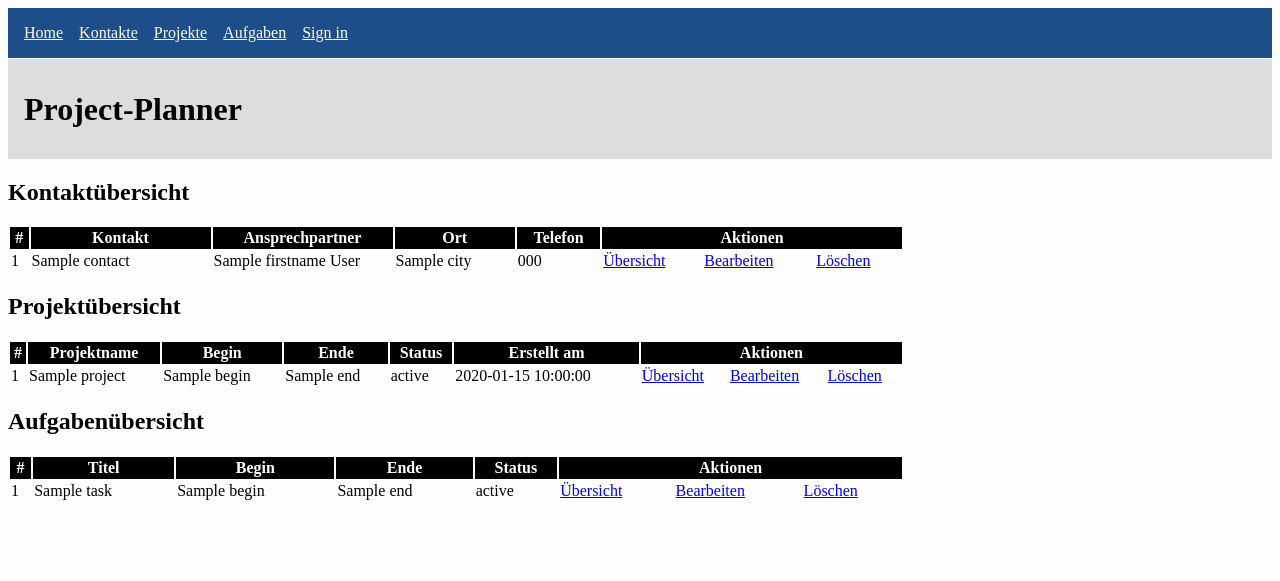
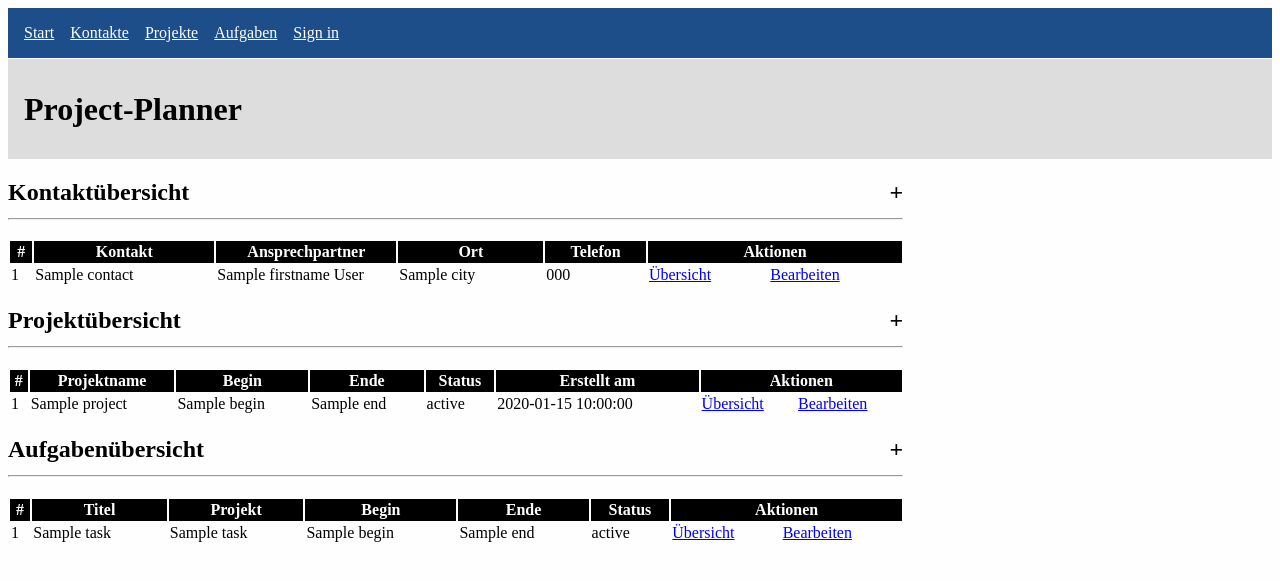
Before and after one commit to heinrichschiller/projectplanner, a PHP site: template template/mainpage.phtml in a window 1280 px wide. Shown: the top 581 px of the page. Run offline with PHP 8.4, Linux system fonts and the light colour scheme; the template is opened without the code that fills it: most values are stand-ins (such as "Sample title", 1, 10 or a date in 2020); data that the repository does not hold is empty.

Commit message:
#EXTEND 'software'

```diff
--- a/lib/Controller/ProjectController.php
+++ b/lib/Controller/ProjectController.php
@@ -54,7 +54,7 @@ class ProjectController extends Base
 
         $id = $projectList->getContactId();
         $contactList = $contact->getContact($id);
-        $taskList = $task->getContactTasks($id);
+        $taskList = $task->getContactTasks($params['id']);
 
         $list = [
             'contact' => $contactList,
--- a/lib/Model/Resource/ProjectResource.php
+++ b/lib/Model/Resource/ProjectResource.php
@@ -130,7 +130,7 @@ class ProjectResource extends Base
                 :status,
                 :contact_id)
         ";
-echo '<pre>';var_dump($values);
+
         $con = $this->connect();
 
         $stmt = $con->prepare($sql);
--- a/skin/css/style.css
+++ b/skin/css/style.css
@@ -2,6 +2,10 @@
 
 body {
     background-color: #fefefe;
+}
+
+h2 {
+    width: 37.3em;
 }
 
 nav {
@@ -14,6 +18,28 @@ nav {
 ul {
     padding: 0px;
     list-style: none;
+}
+
+header {
+    margin-top: -1.3em;
+    height: 100px;
+    line-height: 100px;
+    background-color: #ddd;
+}
+
+fieldset {
+    border: 1px solid rgba(128,128,128,0.5);
+    border-radius: 0.2em;
+}
+
+table {
+    width: 56em;
+}
+
+th {
+    border: 1px solid black;
+    background-color: black;
+    color: #fefefe;
 }
 
 .container {
@@ -56,26 +82,13 @@ ul {
     background-color: rgb(9, 58, 107);
 }
 
-header {
-    margin-top: -1.3em;
-    height: 100px;
-    line-height: 100px;
-    background-color: #ddd;
+.button-light {
+    color: black;
+    text-decoration: none;
 }
 
-fieldset {
-    border: 1px solid rgba(128,128,128,0.5);
-    border-radius: 0.2em;
-}
-
-table {
-    width: 56em;
-}
-
-th {
-    border: 1px solid black;
-    background-color: black;
-    color: #fefefe;
+.element-pos-right {
+    float: right;
 }
 
 .contact,
--- a/template/contact.phtml
+++ b/template/contact.phtml
@@ -8,7 +8,7 @@
     <body>
         <nav>
             <ul class="navigation">
-                <li><a href="<?php echo \App::getBaseUrl(); ?>index/main">Home</a></li>
+                <li><a href="<?php echo \App::getBaseUrl(); ?>index/main">Start</a></li>
                 <li><a href="<?php echo \App::getBaseUrl(); ?>contact/index">Kontakte</a></li>
                 <li><a href="<?php echo \App::getBaseUrl(); ?>project/index">Projekte</a></li>
                 <li><a href="<?php echo \App::getBaseUrl(); ?>task/index">Aufgaben</a></li>
--- a/template/contact_overview.phtml
+++ b/template/contact_overview.phtml
@@ -8,7 +8,7 @@
     <body>
         <nav>
             <ul class="navigation">
-                <li><a href="<?php echo \App::getBaseUrl(); ?>index/main">Home</a></li>
+                <li><a href="<?php echo \App::getBaseUrl(); ?>index/main">Start</a></li>
                 <li><a href="<?php echo \App::getBaseUrl(); ?>contact/index">Kontakte</a></li>
                 <li><a href="<?php echo \App::getBaseUrl(); ?>project/index">Projekte</a></li>
                 <li><a href="<?php echo \App::getBaseUrl(); ?>task/index">Aufgaben</a></li>
--- a/template/contacts_overview.phtml
+++ b/template/contacts_overview.phtml
@@ -8,7 +8,7 @@
     <body>
         <nav>
             <ul class="navigation">
-                <li><a href="<?php echo \App::getBaseUrl(); ?>index/main">Home</a></li>
+                <li><a href="<?php echo \App::getBaseUrl(); ?>index/main">Start</a></li>
                 <li><a href="<?php echo \App::getBaseUrl(); ?>contact/index">Kontakte</a></li>
                 <li><a href="<?php echo \App::getBaseUrl(); ?>project/index">Projekte</a></li>
                 <li><a href="<?php echo \App::getBaseUrl(); ?>task/index">Aufgaben</a></li>
--- a/template/insert_task.phtml
+++ b/template/insert_task.phtml
@@ -8,7 +8,7 @@
     <body>
         <nav>
             <ul class="navigation">
-                <li><a href="<?php echo \App::getBaseUrl(); ?>index/main">Home</a></li>
+                <li><a href="<?php echo \App::getBaseUrl(); ?>index/main">Start</a></li>
                 <li><a href="<?php echo \App::getBaseUrl(); ?>contact/index">Kontakte</a></li>
                 <li><a href="<?php echo \App::getBaseUrl(); ?>project/index">Projekte</a></li>
                 <li><a href="<?php echo \App::getBaseUrl(); ?>task/index">Aufgaben</a></li>
--- a/template/login.phtml
+++ b/template/login.phtml
@@ -17,11 +17,8 @@
             <div>
                 <button type="submit" class="btn btn-lg btn-primary btn-block">Sign in</button>
             </div>
-            <div class="form-group back-to-mainpage">
-                <a href="<?php echo \App::getBaseUrl(); ?>index/login"><span>Back to mainpage</span></a>
-            </div>
             <div class="form-group">
-                <p>© 2017-2018</p>
+                <p>©Heinrich Schiller 2017-2019</p>
             </div>
         </form>
     </body>
--- a/template/mainpage.phtml
+++ b/template/mainpage.phtml
@@ -8,7 +8,7 @@
     <body>
         <nav>
             <ul class="navigation">
-                <li><a href="<?php echo \App::getBaseUrl(); ?>index/main">Home</a></li>
+                <li><a href="<?php echo \App::getBaseUrl(); ?>index/main">Start</a></li>
                 <li><a href="<?php echo \App::getBaseUrl(); ?>contact/index">Kontakte</a></li>
                 <li><a href="<?php echo \App::getBaseUrl(); ?>project/index">Projekte</a></li>
                 <li><a href="<?php echo \App::getBaseUrl(); ?>task/index">Aufgaben</a></li>
@@ -26,7 +26,12 @@
         </header>
         <!-- Kontaktnübersicht -->
         <div>
-            <h2>Kontaktübersicht</h2>
+            <div>
+                <h2>Kontaktübersicht
+                    <span class="element-pos-right"><a class="button-light" href="<?= \App::getBaseUrl(); ?>contact/new" title="Neuen Kontakt anlegen.">+</a></span>
+                    <hr>
+                </h2>
+            </div>
             <table>
                 <thead>
                     <tr>
@@ -41,15 +46,14 @@
                 <tbody>
                   <?php foreach($contacts as $contact): ?>
                       <tr>
-                          <td><?php echo $contact->getId(); ?></td>
-                          <td><?php echo $contact->getName(); ?></td>
-                          <td><?php echo $contact->getFirstname() . '&nbsp;'
+                          <td><?= $contact->getId(); ?></td>
+                          <td><?= $contact->getName(); ?></td>
+                          <td><?= $contact->getFirstname() . '&nbsp;'
                             . $contact->getLastname(); ?></td>
-                          <td><?php echo $contact->getCity(); ?></td>
-                          <td><?php echo $contact->getPhone(); ?></td>
-                          <td><a class="workaround" href="#">Übersicht</a></td>
-                          <td><a class="workaround" href="#">Bearbeiten</a></td>
-                          <td><a class="workaround" href="#">Löschen</a></td>
+                          <td><?= $contact->getCity(); ?></td>
+                          <td><?= $contact->getPhone(); ?></td>
+                          <td><a href="<?= \App::getBaseUrl(); ?>contact/view/id/<?= $contact->getId(); ?>">Übersicht</a></td>
+                          <td><a href="<?= \App::getBaseUrl(); ?>contact/edit/id/<?= $contact->getId(); ?>">Bearbeiten</a></td>
                       </tr>
                   <?php endforeach; ?>
                 </tbody>
@@ -58,7 +62,12 @@
         <!-- -->
         <!-- Projektübersicht -->
         <div>
-            <h2>Projektübersicht</h2>
+            <div>
+                <h2>Projektübersicht
+                    <span class="element-pos-right"><a class="button-light" href="<?= \App::getBaseUrl(); ?>project/new" title="Neues Projekt anlegen">+</a></span>
+                    <hr>
+                </h2>
+            </div>
             <table>
                 <thead>
                     <tr>
@@ -74,15 +83,14 @@
                 <tbody>
                   <?php foreach($projects as $project): ?>
                       <tr>
-                          <td><?php echo $project->getId(); ?></td>
-                          <td><?php echo $project->getTitle(); ?></td>
-                          <td><?php echo $project->getBegin(); ?></td>
-                          <td><?php echo $project->getEnd(); ?></td>
-                          <td><?php echo $project->getStatus(); ?></td>
-                          <td><?php echo $project->getCreatedAt(); ?></td>
-                          <td><a class="workaround" href="#">Übersicht</a></td>
-                          <td><a class="workaround" href="#">Bearbeiten</a></td>
-                          <td><a class="workaround" href="#">Löschen</a></td>
+                          <td><?= $project->getId(); ?></td>
+                          <td><?= $project->getTitle(); ?></td>
+                          <td><?= $project->getBegin(); ?></td>
+                          <td><?= $project->getEnd(); ?></td>
+                          <td><?= $project->getStatus(); ?></td>
+                          <td><?= $project->getCreatedAt(); ?></td>
+                          <td><a href="<?= \App::getBaseUrl(); ?>project/view/id/<?= $project->getId(); ?>">Übersicht</a></td>
+                          <td><a href="<?= \App::getBaseUrl(); ?>project/edit/id/<?= $project->getId(); ?>">Bearbeiten</a></td>
                       </tr>
                   <?php endforeach; ?>
                 </tbody>
@@ -91,12 +99,18 @@
         <!-- Projekte -->
         <!-- Aufgabenübersicht -->
         <div>
-            <h2>Aufgabenübersicht</h2>
+            <div>
+                <h2>Aufgabenübersicht
+                    <span class="element-pos-right"><a class="button-light" href="<?= \App::getBaseUrl(); ?>task/new" title="Neue Aufgabe anlegen.">+</a></span>
+                    <hr>
+                </h2>
+            </div>
             <table>
                 <thead>
                     <tr>
                         <th>#</th>
                         <th>Titel</th>
+                        <th>Projekt</th>
                         <th>Begin</th>
                         <th>Ende</th>
                         <th>Status</th>
@@ -106,14 +120,14 @@
                 <tbody>
                   <?php foreach($tasks as $task): ?>
                       <tr>
-                          <td><?php echo $task->getId(); ?></td>
-                          <td><?php echo $task->getTitle(); ?></td>
-                          <td><?php echo $task->getBegin(); ?></td>
-                          <td><?php echo $task->getEnd(); ?></td>
-                          <td><?php echo $task->getStatus(); ?></td>
-                          <td><a class="workaround" href="#">Übersicht</a></td>
-                          <td><a class="workaround" href="#">Bearbeiten</a></td>
-                          <td><a class="workaround" href="#">Löschen</a></td>
+                          <td><?= $task->getId(); ?></td>
+                          <td><?= $task->getTitle(); ?></td>
+                          <td><?= $task->getProjectTitle(1); ?></td>
+                          <td><?= $task->getBegin(); ?></td>
+                          <td><?= $task->getEnd(); ?></td>
+                          <td><?= $task->getStatus(); ?></td>
+                          <td><a href="<?= \App::getBaseUrl(); ?>task/view/id/<?= $task->getId(); ?>">Übersicht</a></td>
+                          <td><a href="<?= \App::getBaseUrl(); ?>task/edit/id/<?= $task->getId(); ?>">Bearbeiten</a></td>
                       </tr>
                   <?php endforeach; ?>
                 </tbody>
--- a/template/project.phtml
+++ b/template/project.phtml
@@ -8,7 +8,7 @@
     <body>
         <nav>
             <ul class="navigation">
-                <li><a href="<?php echo \App::getBaseUrl(); ?>index/main">Home</a></li>
+                <li><a href="<?php echo \App::getBaseUrl(); ?>index/main">Start</a></li>
                 <li><a href="<?php echo \App::getBaseUrl(); ?>contact/index">Kontakte</a></li>
                 <li><a href="<?php echo \App::getBaseUrl(); ?>project/index">Projekte</a></li>
                 <li><a href="<?php echo \App::getBaseUrl(); ?>task/index">Aufgaben</a></li>
--- a/template/projects_overview.phtml
+++ b/template/projects_overview.phtml
@@ -8,7 +8,7 @@
     <body>
         <nav>
             <ul class="navigation">
-                <li><a href="<?= \App::getBaseUrl(); ?>index/main">Home</a></li>
+                <li><a href="<?= \App::getBaseUrl(); ?>index/main">Start</a></li>
                 <li><a href="<?= \App::getBaseUrl(); ?>contact/index">Kontakte</a></li>
                 <li><a href="<?= \App::getBaseUrl(); ?>project/index">Projekte</a></li>
                 <li><a href="<?= \App::getBaseUrl(); ?>task/index">Aufgaben</a></li>
@@ -36,7 +36,7 @@
                         <th>Ende</th>
                         <th>Status</th>
                         <th>Erstellt am</th>
-                        <th colspan="3">Aktionen</th>
+                        <th colspan="2">Aktionen</th>
                     </tr>
                 </thead>
                 <tbody>
@@ -50,7 +50,6 @@
                           <td><?= $project->getCreatedAt(); ?></td>
                           <td><a href="<?php echo \App::getBaseUrl(); ?>project/view/id/<?= $project->getId(); ?>">Übersicht</a></td>
                           <td><a href="<?php echo \App::getBaseUrl(); ?>project/edit/id/<?= $project->getId(); ?>">Bearbeiten</a></td>
-                          <td><a href="<?php echo \App::getBaseUrl(); ?>project/delete/id/<?= $project->getId(); ?>">Löschen</a></td>
                       </tr>
                   <?php endforeach; ?>
                 </tbody>
--- a/template/task.phtml
+++ b/template/task.phtml
@@ -8,7 +8,7 @@
     <body>
         <nav>
             <ul class="navigation">
-                <li><a href="<?php echo \App::getBaseUrl(); ?>index/main">Home</a></li>
+                <li><a href="<?php echo \App::getBaseUrl(); ?>index/main">Start</a></li>
                 <li><a href="<?php echo \App::getBaseUrl(); ?>contact/index">Kontakte</a></li>
                 <li><a href="<?php echo \App::getBaseUrl(); ?>project/index">Projekte</a></li>
                 <li><a href="<?php echo \App::getBaseUrl(); ?>task/index">Aufgaben</a></li>
```
Also changed, not shown: lib/Controller/TaskController.php (+11 -0 lines), lib/Model/Resource/TaskResource.php (+30 -12 lines), lib/Model/TaskModel.php (+26 -3 lines), template/project_overview.phtml (+10 -5 lines), template/tasks_overview.phtml (+9 -9 lines).
